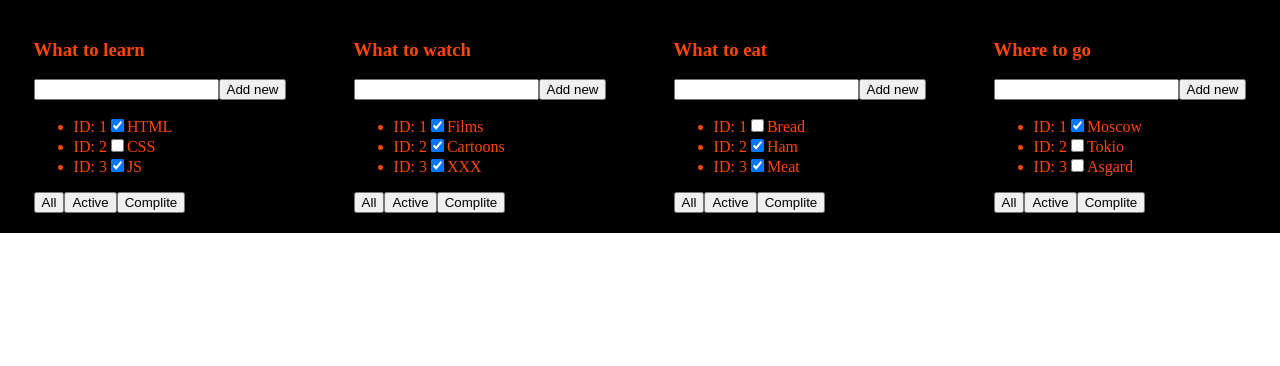
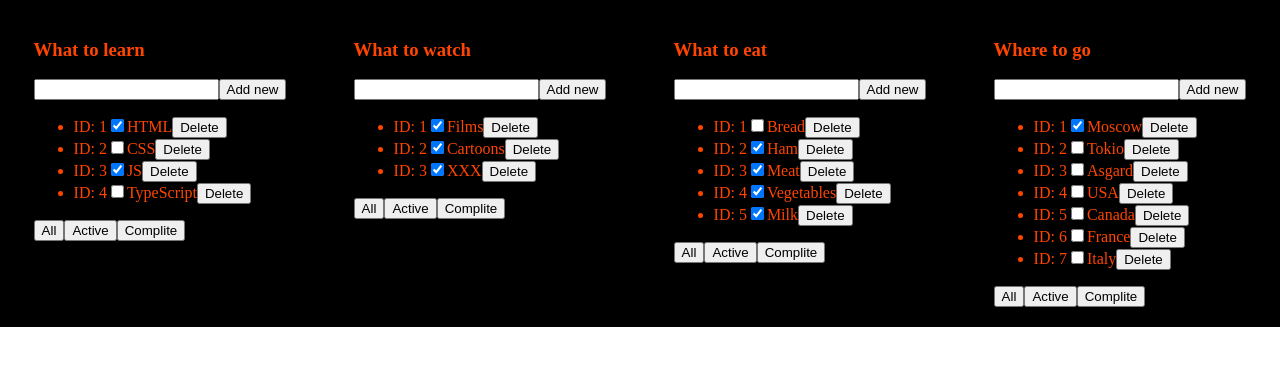
Before and after one commit to VadimSaltanovskii/TodoList, a React (Create React App) app: page / in a window 1280 px wide. Shown: the top 366 px of the page. Built offline with nearby package versions, Linux system fonts and the light colour scheme.

Commit message:
useState

```diff
--- a/src/App.tsx
+++ b/src/App.tsx
@@ -1,46 +1,84 @@
-import React from 'react';
+import React, { useState } from 'react';
 import './App.css';
 import { TodoList } from './components/TodoList'
 import { ListType } from './components/TodoList'
 
 export function App() {
-    let list1: Array<ListType> = [
+
+    let initlist1: Array<ListType> = [
         { number: 1, name: 'HTML', isDone: true },
         { number: 2, name: 'CSS', isDone: false },
         { number: 3, name: 'JS', isDone: true },
-        // {number: 4, name: 'TypeScript', isDone: false},
+        { number: 4, name: 'TypeScript', isDone: false },
     ]
 
-    let list2: Array<ListType> = [
+    let initlist2: Array<ListType> = [
         { number: 1, name: 'Films', isDone: true },
         { number: 2, name: 'Cartoons', isDone: true },
         { number: 3, name: 'XXX', isDone: true },
     ]
 
-    let list3: Array<ListType> = [
+    let initlist3: Array<ListType> = [
         { number: 1, name: 'Bread', isDone: false },
         { number: 2, name: 'Ham', isDone: true },
         { number: 3, name: 'Meat', isDone: true },
-        // {number: 4, name: 'Vegetables', isDone: true},
-        // {number: 5, name: 'Milk', isDone: true},
+        { number: 4, name: 'Vegetables', isDone: true },
+        { number: 5, name: 'Milk', isDone: true },
     ]
 
-    let list4: Array<ListType> = [
+    let initlist4: Array<ListType> = [
         { number: 1, name: 'Moscow', isDone: true },
         { number: 2, name: 'Tokio', isDone: false },
         { number: 3, name: 'Asgard', isDone: false },
-        // {number: 4, name: 'USA', isDone: false},
-        // {number: 5, name: 'Canada', isDone: false},
-        // {number: 6, name: 'France', isDone: false},
-        // {number: 7, name: 'Italy', isDone: false},
+        { number: 4, name: 'USA', isDone: false },
+        { number: 5, name: 'Canada', isDone: false },
+        { number: 6, name: 'France', isDone: false },
+        { number: 7, name: 'Italy', isDone: false },
     ]
+
+    let [list1, setLists1] = useState(initlist1)
+    let [list2, setLists2] = useState(initlist2)
+    let [list3, setLists3] = useState(initlist3)
+    let [list4, setLists4] = useState(initlist4)
+
+    function removeTask1(number: number) {
+        let filteredList1 = list1.filter(element => element.number !== number)
+        setLists1(filteredList1)
+    }
+
+    function removeTask2(number: number) {
+        let filteredList2 = list2.filter(element => element.number !== number)
+        setLists2(filteredList2)
+    }
+
+    function removeTask3(number: number) {
+        let filteredList3 = list3.filter(element => element.number !== number)
+        setLists3(filteredList3)
+    }
+
+    function removeTask4(number: number) {
+        let filteredList4 = list4.filter(element => element.number !== number)
+        setLists4(filteredList4)
+    }
 
     return (
         <div className={'App'}>
-            <TodoList title={'What to learn'} list={list1} />
-            <TodoList title={'What to watch'} list={list2} />
-            <TodoList title={'What to eat'} list={list3} />
-            <TodoList title={'Where to go '} list={list4} />
+            <TodoList
+                title={'What to learn'}
+                list={list1}
+                removeTask={removeTask1} />
+            <TodoList
+                title={'What to watch'}
+                list={list2}
+                removeTask={removeTask2} />
+            <TodoList
+                title={'What to eat'}
+                list={list3}
+                removeTask={removeTask3} />
+            <TodoList
+                title={'Where to go '}
+                list={list4}
+                removeTask={removeTask4} />
         </div>
     )
 }
--- a/src/components/TodoList.tsx
+++ b/src/components/TodoList.tsx
@@ -9,6 +9,7 @@ export type ListType = {
 type TodoListPropsType = {
     title: string
     list: Array<ListType>
+    removeTask: Function
 
 }
 
@@ -21,9 +22,19 @@ export function TodoList(props: TodoListPropsType) {
                 <button>Add new</button>
             </div>
             <ul>
-                <li><span>ID: {props.list[0].number}</span><input type={'checkbox'} checked={props.list[0].isDone} /><span>{props.list[0].name}</span></li>
-                <li><span>ID: {props.list[1].number}</span><input type={'checkbox'} checked={props.list[1].isDone} /><span>{props.list[1].name}</span></li>
-                <li><span>ID: {props.list[2].number}</span><input type={'checkbox'} checked={props.list[2].isDone} /><span>{props.list[2].name}</span></li>
+                {
+                    props.list.map((element) => {
+                        debugger
+                        return <li>
+                            <span>ID: {element.number}</span>
+                            <input type={'checkbox'} checked={element.isDone} />
+                            <span>{element.name}</span>
+                            <button onClick={() => {
+                                props.removeTask(element.number)
+                            }}>Delete</button>
+                        </li>
+                    })
+                }
             </ul>
             <div>
                 <button>All</button>
```
